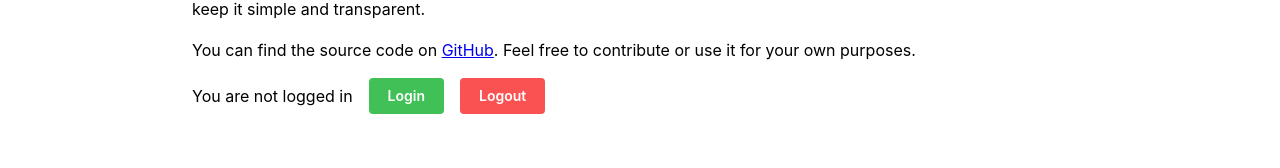
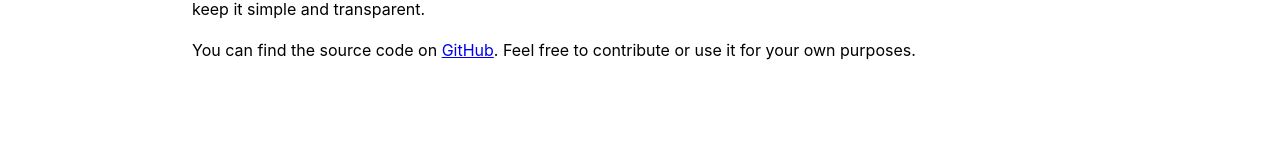
Before and after one commit to checkmeup/web, a React (Vite) app: page / in a window 1280 px wide. Shown: the part 246-414 px from the top of the page. Built offline with nearby package versions, Linux system fonts and the light colour scheme.

Commit message:
chore(auth): remove unnecessary buttons

```diff
--- a/package.json
+++ b/package.json
@@ -2,7 +2,7 @@
   "name": "checkmeup.net",
   "homepage": "https://checkmeup.net/",
   "private": true,
-  "version": "0.0.40",
+  "version": "0.0.42",
   "type": "module",
   "scripts": {
     "dev": "vite",
--- a/src/pages/home/ui.tsx
+++ b/src/pages/home/ui.tsx
@@ -17,15 +17,6 @@ export const HomePage = () => {
         You can find the source code on <a href="https://github.com/checkmeup">GitHub</a>. Feel free to contribute or
         use it for your own purposes.
       </p>
-      <Group>
-        <Text>{isAuthenticated ? 'You are logged in' : 'You are not logged in'}</Text>
-        <Button color="green" onClick={login}>
-          Login
-        </Button>
-        <Button color="red" onClick={logout}>
-          Logout
-        </Button>
-      </Group>
     </>
   );
 };
```
Also changed, not shown: 1 other file (tests, documents, lock files or other folders).
